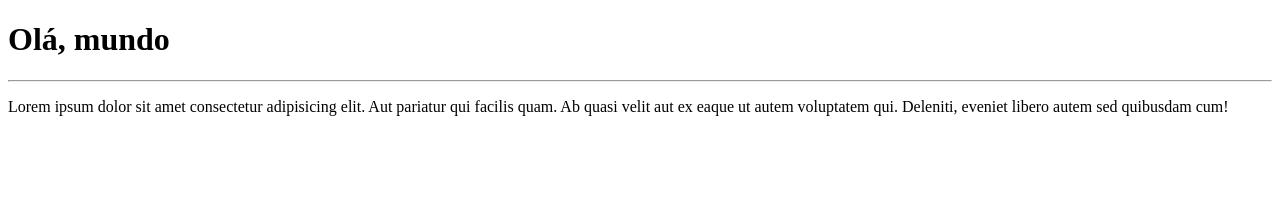
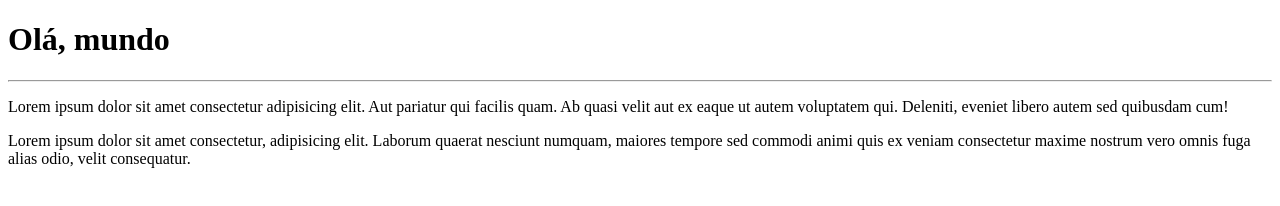
Before and after one commit to marcelobarbosa-dev/Ola-Mundo, a plain HTML site: page site-exemplo/index.html in a window 1280 px wide. Drawn offline with Linux system fonts and the light colour scheme.

Commit message:
Adicionei um parágrafo na página principal

```diff
--- a/site-exemplo/index.html
+++ b/site-exemplo/index.html
@@ -9,5 +9,6 @@
     <h1>Olá, mundo</h1>
     <hr>
     <p>Lorem ipsum dolor sit amet consectetur adipisicing elit. Aut pariatur qui facilis quam. Ab quasi velit aut ex eaque ut autem voluptatem qui. Deleniti, eveniet libero autem sed quibusdam cum!</p>
+    <p>Lorem ipsum dolor sit amet consectetur, adipisicing elit. Laborum quaerat nesciunt numquam, maiores tempore sed commodi animi quis ex veniam consectetur maxime nostrum vero omnis fuga alias odio, velit consequatur.</p>
 </body>
 </html>
```
